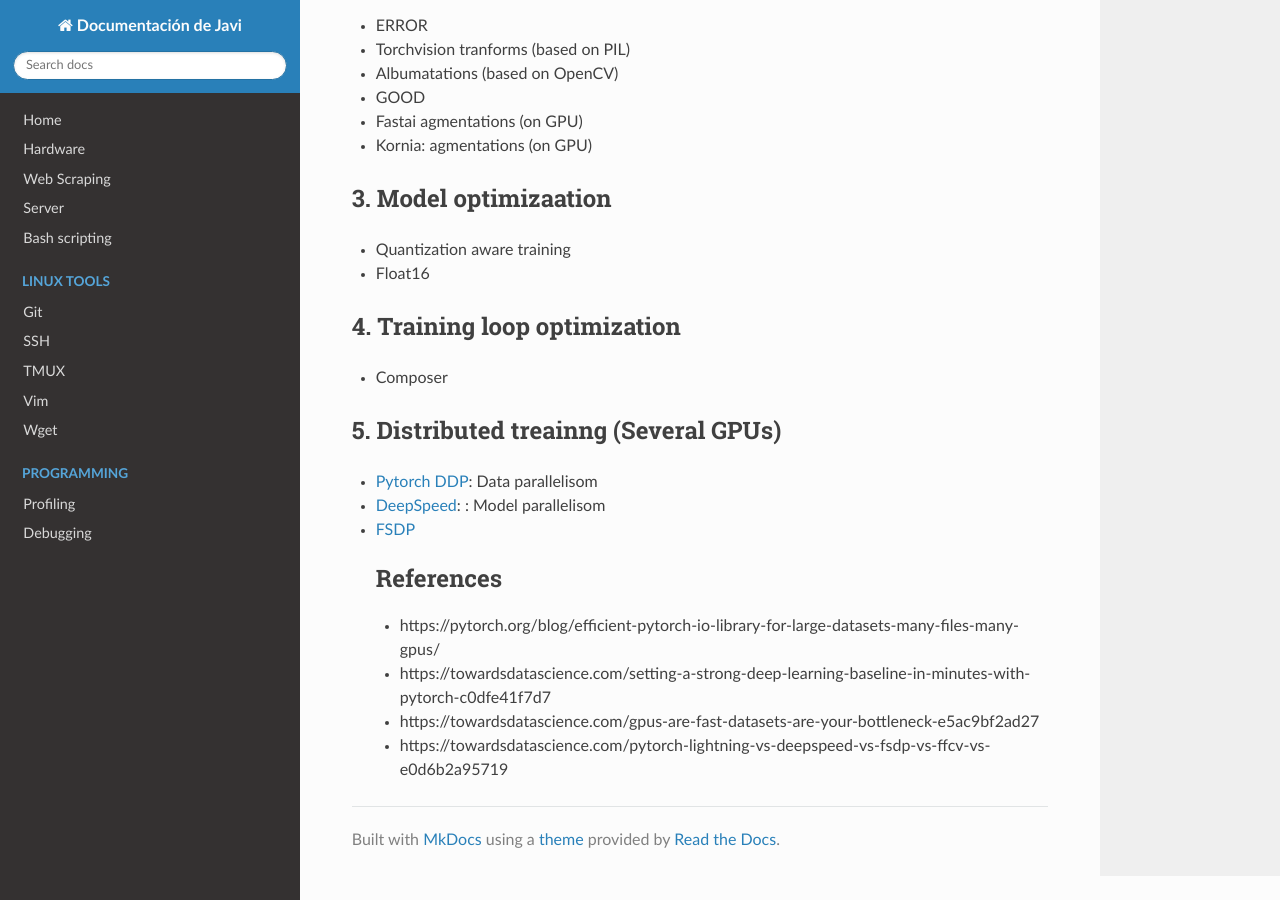
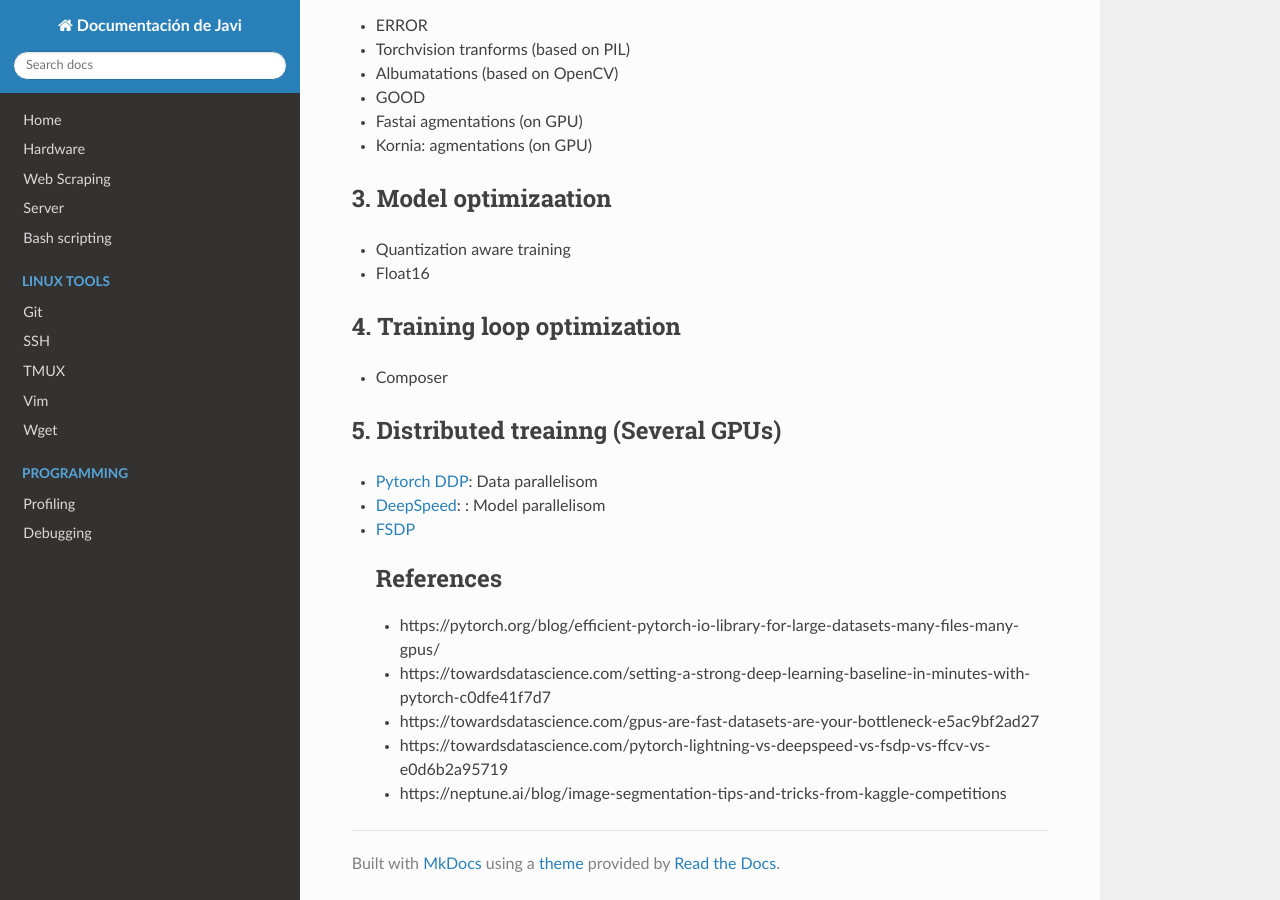
Before and after one commit to javiabellan/biblia, an MkDocs documentation site: the page built from docs/DL_PRO.md, in a window 1280 px wide and 900 px high, scrolled down 522 px. Built offline with MkDocs 1.6.1, drawn with Linux system fonts in a browser that asks for light colours; nearby versions of some CDN libraries; part of the change alters nothing that is shown.

Commit message:
tips-and-tricks-from-kaggle-competitions

```diff
--- a/docs/DL_PRO.md
+++ b/docs/DL_PRO.md
@@ -45,3 +45,4 @@
 > - https://towardsdatascience.com/setting-a-strong-deep-learning-baseline-in-minutes-with-pytorch-c0dfe41f7d7
 > - https://towardsdatascience.com/gpus-are-fast-datasets-are-your-bottleneck-e5ac9bf2ad27
 > - https://towardsdatascience.com/pytorch-lightning-vs-deepspeed-vs-fsdp-vs-ffcv-vs-e0d6b2a95719
+> - https://neptune.ai/blog/image-segmentation-tips-and-tricks-from-kaggle-competitions
```
